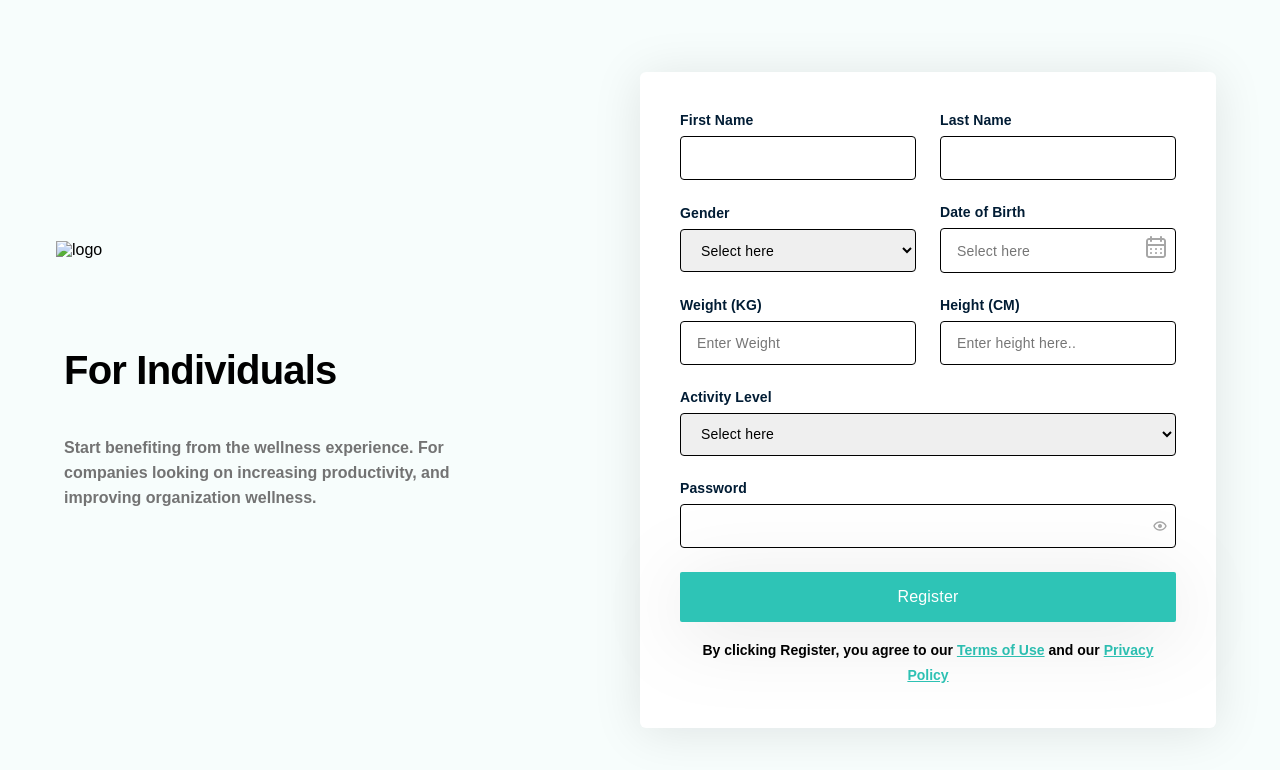
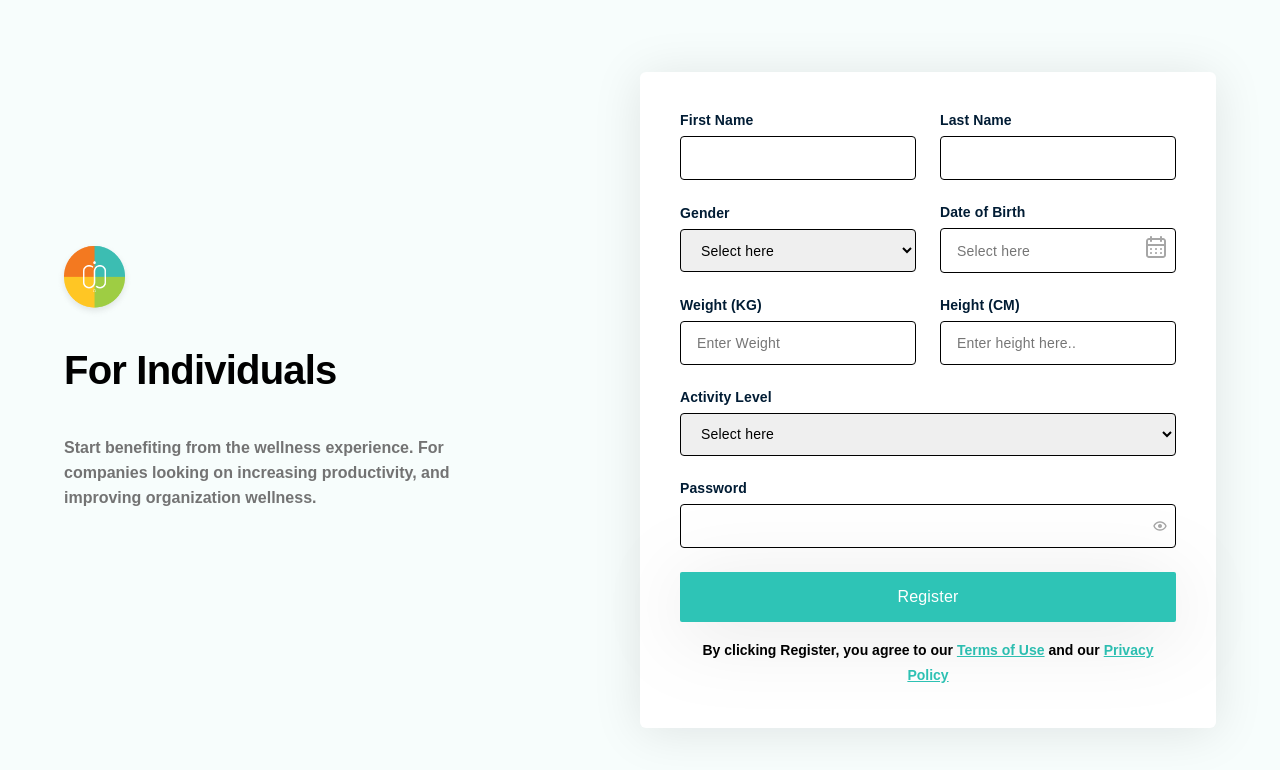
Before and after one commit to WendyOkoli/AltSchool-Assignment-2, a plain HTML site: page index.html in a window 1280 px wide. Drawn offline with Linux system fonts and the light colour scheme; a web font is replaced by a local one.

Commit message:
Update index.html

```diff
--- a/index.html
+++ b/index.html
@@ -27,7 +27,7 @@
   <body>
     <main>
       <section class="first-section">
-        <img src="./images/Logo.png" alt="logo" />
+        <img src="image/Logo.png" alt="logo" />
         <h2>For Individuals</h2>
         <p class="desktop-descri">
           Start benefiting from the wellness experience. For companies looking on increasing
```
